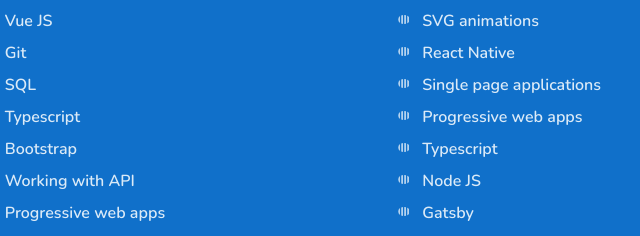
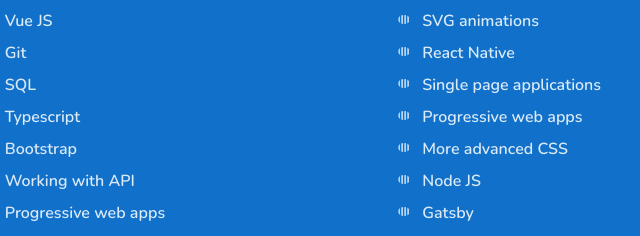
Before and after one commit to dziekonskik/WTF-PortfolioProject, a website built with webpack: page src/pages/index.html in a window 1280 px wide. Shown: the part 1140-1376 px from the top of the page, 555-1195 px from the left. Built offline with nearby package versions, Linux system fonts and the light colour scheme; no server answers.

Commit message:
add moreadvanced CSS to "want to lern" list

```diff
--- a/src/pages/index.html
+++ b/src/pages/index.html
@@ -128,7 +128,7 @@
               Progressive web apps
             </li>
             <li class="skills__list__item skills__list__item--bullet">
-              Typescript
+              More advanced CSS
             </li>
             <li class="skills__list__item skills__list__item--bullet">
               Node JS
```
